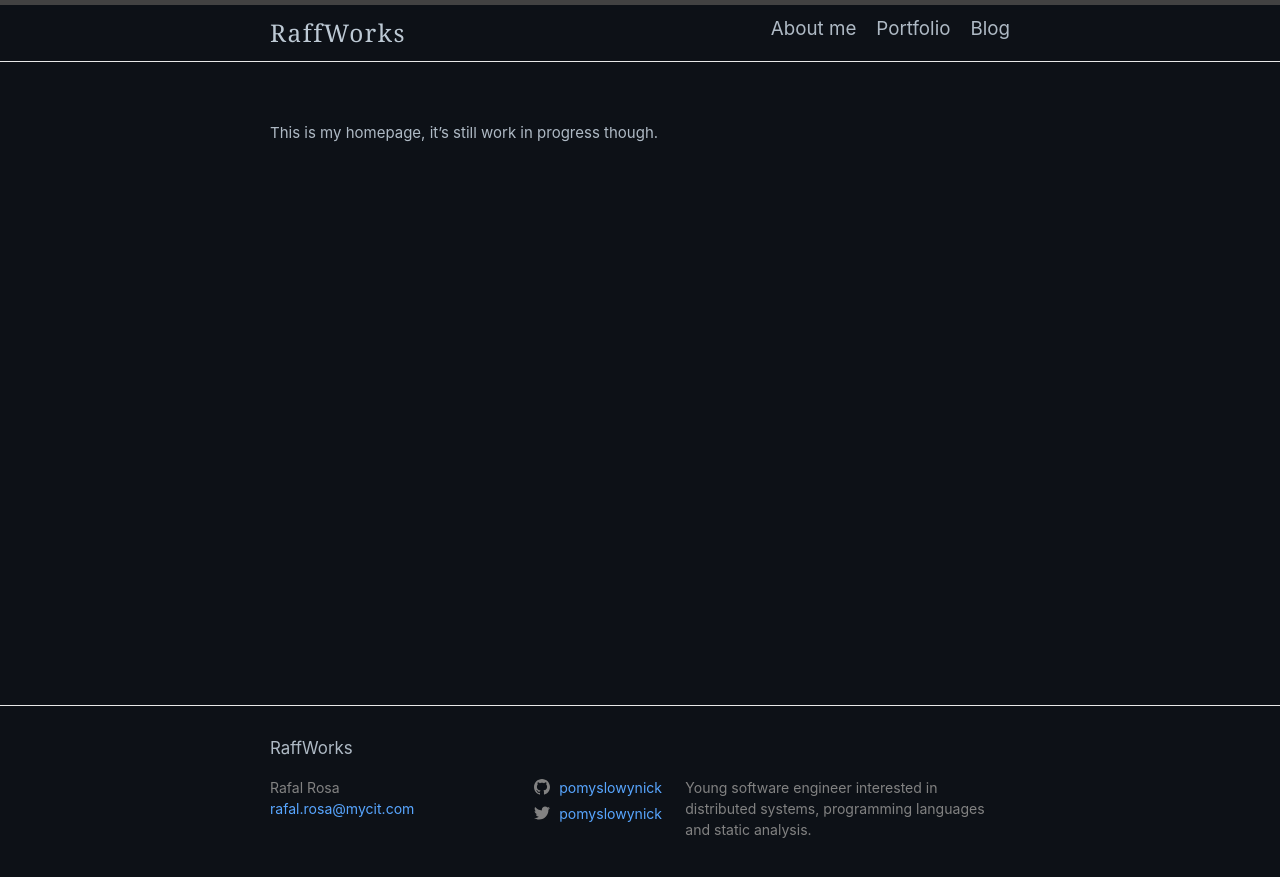
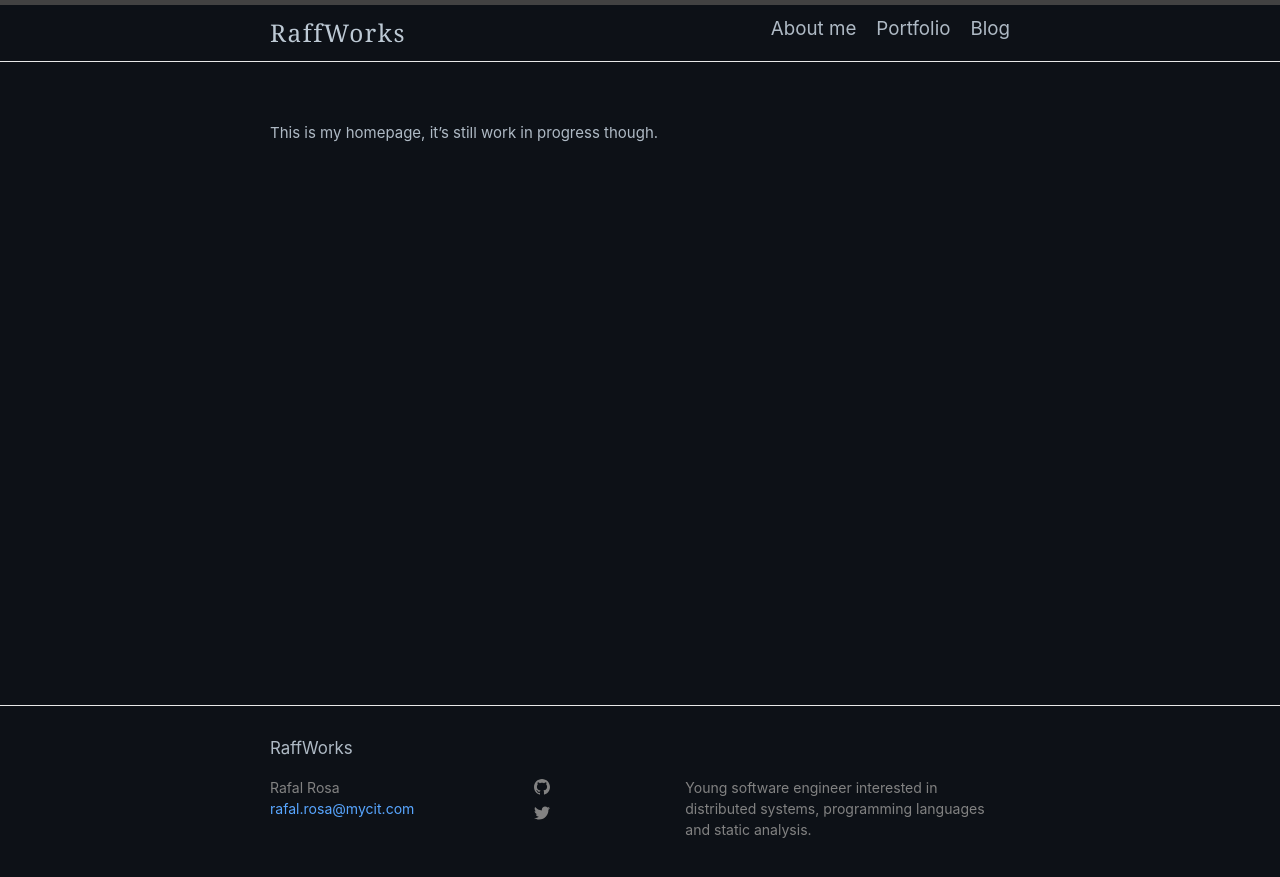
Before and after one commit to pomyslowynick/pomyslowynick.github.io, a Jekyll site: the page built from index.md, in a window 1280 px wide. Shown: the top 877 px of the page. Built offline with Jekyll 4.4.1, drawn with Linux system fonts in a browser that asks for light colours; some web fonts are replaced.

Commit message:
Remove social usernames, resize GithHub icon

```diff
--- a/_includes/social.html
+++ b/_includes/social.html
@@ -1,14 +1,14 @@
 <ul class="social-media-list">
-  {%- if site.dribbble_username -%}<li><a href="https://dribbble.com/{{ site.dribbble_username| cgi_escape | escape }}"><svg class="svg-icon"><use xlink:href="{{ '/assets/minima-social-icons.svg#dribbble' | relative_url }}"></use></svg> <span class="username">{{ site.dribbble_username| escape }}</span></a></li>{%- endif -%}
-  {%- if site.facebook_username -%}<li><a href="https://www.facebook.com/{{ site.facebook_username| cgi_escape | escape }}"><svg class="svg-icon"><use xlink:href="{{ '/assets/minima-social-icons.svg#facebook' | relative_url }}"></use></svg> <span class="username">{{ site.facebook_username| escape }}</span></a></li>{%- endif -%}
-  {%- if site.flickr_username -%}<li><a href="https://www.flickr.com/photos/{{ site.flickr_username| cgi_escape | escape }}"><svg class="svg-icon"><use xlink:href="{{ '/assets/minima-social-icons.svg#flickr' | relative_url }}"></use></svg> <span class="username">{{ site.flickr_username| escape }}</span></a></li>{%- endif -%}
-  {%- if site.github_username -%}<li><a href="https://github.com/{{ site.github_username| cgi_escape | escape }}"><svg class="svg-icon"><use xlink:href="{{ '/assets/minima-social-icons.svg#github' | relative_url }}"></use></svg> <span class="username">{{ site.github_username| escape }}</span></a></li>{%- endif -%}
-  {%- if site.instagram_username -%}<li><a href="https://instagram.com/{{ site.instagram_username| cgi_escape | escape }}"><svg class="svg-icon"><use xlink:href="{{ '/assets/minima-social-icons.svg#instagram' | relative_url }}"></use></svg> <span class="username">{{ site.instagram_username| escape }}</span></a></li>{%- endif -%}
-  {%- if site.linkedin_username -%}<li><a href="https://www.linkedin.com/in/{{ site.linkedin_username| cgi_escape | escape }}"><svg class="svg-icon"><use xlink:href="{{ '/assets/minima-social-icons.svg#linkedin' | relative_url }}"></use></svg> <span class="username">{{ site.linkedin_username| escape }}</span></a></li>{%- endif -%}
-  {%- if site.pinterest_username -%}<li><a href="https://www.pinterest.com/{{ site.pinterest_username| cgi_escape | escape }}"><svg class="svg-icon"><use xlink:href="{{ '/assets/minima-social-icons.svg#pinterest' | relative_url }}"></use></svg> <span class="username">{{ site.pinterest_username| escape }}</span></a></li>{%- endif -%}
-  {%- for mst in site.mastodon -%}{%- if mst.username and mst.instance -%}<li><a href="https://{{ mst.instance| cgi_escape | escape}}/@{{mst.username}}"><svg class="svg-icon"><use xlink:href="{{ '/assets/minima-social-icons.svg#mastodon' | relative_url }}"></use></svg> <span class="username">{{ mst.username|escape }}</span></a></li>{%- endif -%}{%- endfor -%}
-  {%- if site.twitter_username -%}<li><a href="https://www.twitter.com/{{ site.twitter_username| cgi_escape | escape }}"><svg class="svg-icon"><use xlink:href="{{ '/assets/minima-social-icons.svg#twitter' | relative_url }}"></use></svg> <span class="username">{{ site.twitter_username| escape }}</span></a></li>{%- endif -%}
-  {%- if site.youtube_username -%}<li><a href="https://youtube.com/{{ site.youtube_username| cgi_escape | escape }}"><svg class="svg-icon"><use xlink:href="{{ '/assets/minima-social-icons.svg#youtube' | relative_url }}"></use></svg> <span class="username">{{ site.youtube_username| escape }}</span></a></li>{%- endif -%}
-  {%- if site.googleplus_username -%}<li><a href="https://plus.google.com/{{ site.googleplus_username| escape }}"><svg class="svg-icon"><use xlink:href="{{ '/assets/minima-social-icons.svg#googleplus' | relative_url }}"></use></svg> <span class="username">{{ site.googleplus_username| escape }}</span></a></li>{%- endif -%}
+  {%- if site.dribbble_username -%}<li><a href="https://dribbble.com/{{ site.dribbble_username| cgi_escape | escape }}"><svg class="svg-icon"><use xlink:href="{{ '/assets/minima-social-icons.svg#dribbble' | relative_url }}"></use></svg> </a></li>{%- endif -%}
+  {%- if site.facebook_username -%}<li><a href="https://www.facebook.com/{{ site.facebook_username| cgi_escape | escape }}"><svg class="svg-icon"><use xlink:href="{{ '/assets/minima-social-icons.svg#facebook' | relative_url }}"></use></svg> </a></li>{%- endif -%}
+  {%- if site.flickr_username -%}<li><a href="https://www.flickr.com/photos/{{ site.flickr_username| cgi_escape | escape }}"><svg class="svg-icon"><use xlink:href="{{ '/assets/minima-social-icons.svg#flickr' | relative_url }}"></use></svg> </a></li>{%- endif -%}
+  {%- if site.github_username -%}<li><a href="https://github.com/{{ site.github_username| cgi_escape | escape }}"><svg class="svg-icon"><use xlink:href="{{ '/assets/minima-social-icons.svg#github' | relative_url }}"></use></svg></a></li>{%- endif -%}
+  {%- if site.instagram_username -%}<li><a href="https://instagram.com/{{ site.instagram_username| cgi_escape | escape }}"><svg class="svg-icon"><use xlink:href="{{ '/assets/minima-social-icons.svg#instagram' | relative_url }}"></use></svg> </a></li>{%- endif -%}
+  {%- if site.linkedin_username -%}<li><a href="https://www.linkedin.com/in/{{ site.linkedin_username| cgi_escape | escape }}"><svg class="svg-icon"><use xlink:href="{{ '/assets/minima-social-icons.svg#linkedin' | relative_url }}"></use></svg> </a></li>{%- endif -%}
+  {%- if site.pinterest_username -%}<li><a href="https://www.pinterest.com/{{ site.pinterest_username| cgi_escape | escape }}"><svg class="svg-icon"><use xlink:href="{{ '/assets/minima-social-icons.svg#pinterest' | relative_url }}"></use></svg> </a></li>{%- endif -%}
+  {%- for mst in site.mastodon -%}{%- if mst.username and mst.instance -%}<li><a href="https://{{ mst.instance| cgi_escape | escape}}/@{{mst.username}}"><svg class="svg-icon"><use xlink:href="{{ '/assets/minima-social-icons.svg#mastodon' | relative_url }}"></use></svg> </a></li>{%- endif -%}{%- endfor -%}
+  {%- if site.twitter_username -%}<li><a href="https://www.twitter.com/{{ site.twitter_username| cgi_escape | escape }}"><svg class="svg-icon"><use xlink:href="{{ '/assets/minima-social-icons.svg#twitter' | relative_url }}"></use></svg> </a></li>{%- endif -%}
+  {%- if site.youtube_username -%}<li><a href="https://youtube.com/{{ site.youtube_username| cgi_escape | escape }}"><svg class="svg-icon"><use xlink:href="{{ '/assets/minima-social-icons.svg#youtube' | relative_url }}"></use></svg> </a></li>{%- endif -%}
+  {%- if site.googleplus_username -%}<li><a href="https://plus.google.com/{{ site.googleplus_username| escape }}"><svg class="svg-icon"><use xlink:href="{{ '/assets/minima-social-icons.svg#googleplus' | relative_url }}"></use></svg> </a></li>{%- endif -%}
   {%- if site.rss -%}<li><a href="{{ 'feed.xml' | relative_url }}"><svg class="svg-icon"><use xlink:href="{{ '/assets/minima-social-icons.svg#rss' | relative_url }}"></use></svg> <span>{{ site.rss | escape }}</span></a></li>{%- endif -%}
 </ul>
```
Also changed, not shown: _includes/icon-github.svg.
